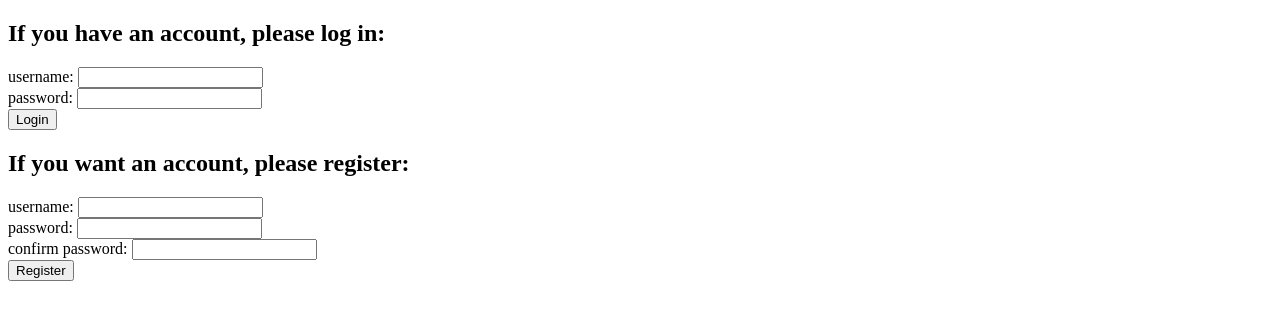
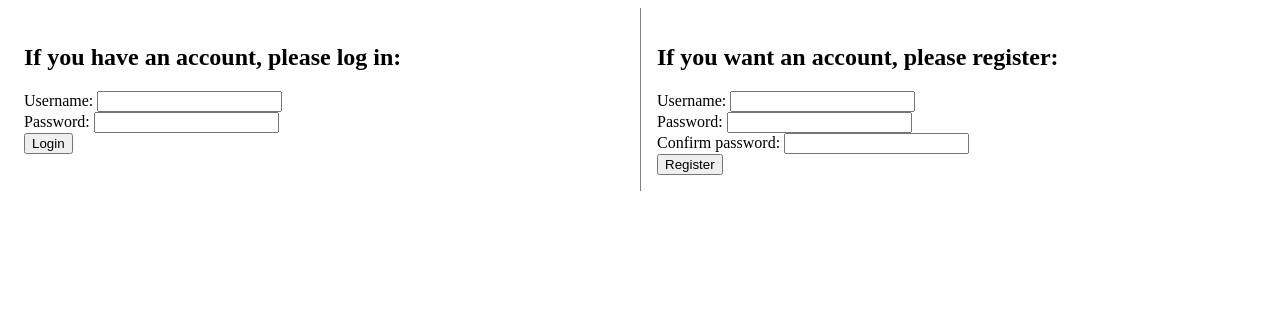
Before and after one commit to Karol-Regula/Karol_Janet_Elina_Kenneth_Story_Project, a Flask app: page / in a window 1280 px wide. Shown: the top 320 px of the page. Run offline with Flask 2, Linux system fonts and the light colour scheme.

Commit message:
Added to auth.html

```diff
--- a/templates/auth.html
+++ b/templates/auth.html
@@ -2,6 +2,22 @@
 <html>
 	<head>
 		<title>Authenticate</title>
+    <style>
+      section {
+        float: left;
+        max-width: 49%;
+        margin: 0;
+        padding: 1em;
+        overflow: hidden;
+      }
+
+      article {
+        margin-left: 50%;
+        border-left: 1px solid gray;
+        padding: 1em;
+        overflow: hidden;
+      }
+    </style>
 	</head>
 
 	<body>
@@ -10,24 +26,24 @@
 			<h1>If you have an account, please log in:</h1>
 			<form action="/login/" method="POST">
 
-				username: <input type="text" name="user"> <br>
-				password: <input type="password" name="pass"> <br>
+				Username: <input type="text" name="user"> <br>
+				Password: <input type="password" name="pass"> <br>
 				<input type="submit" name="button" value="Login" action="/auth/">
 			</form>
 
 		</section>
 		<!--Register-->
-		<section>
+		<article>
 			<h1>If you want an account, please register:</h1>
 			<form action="/login/" method="POST">
 
-				username: <input type="text" name="user"> <br>
-				password: <input type="password" name="pass"> <br>
-				confirm password: <input type="password" name="confirm_pass"> <br>
+				Username: <input type="text" name="user"> <br>
+				Password: <input type="password" name="pass"> <br>
+				Confirm password: <input type="password" name="confirm_pass"> <br>
 				<input type="submit" name="button" value="Register" action="/auth/">
 			</form>
 
-		</section>
+		</article>
 	</body>
 
 </html>
```
